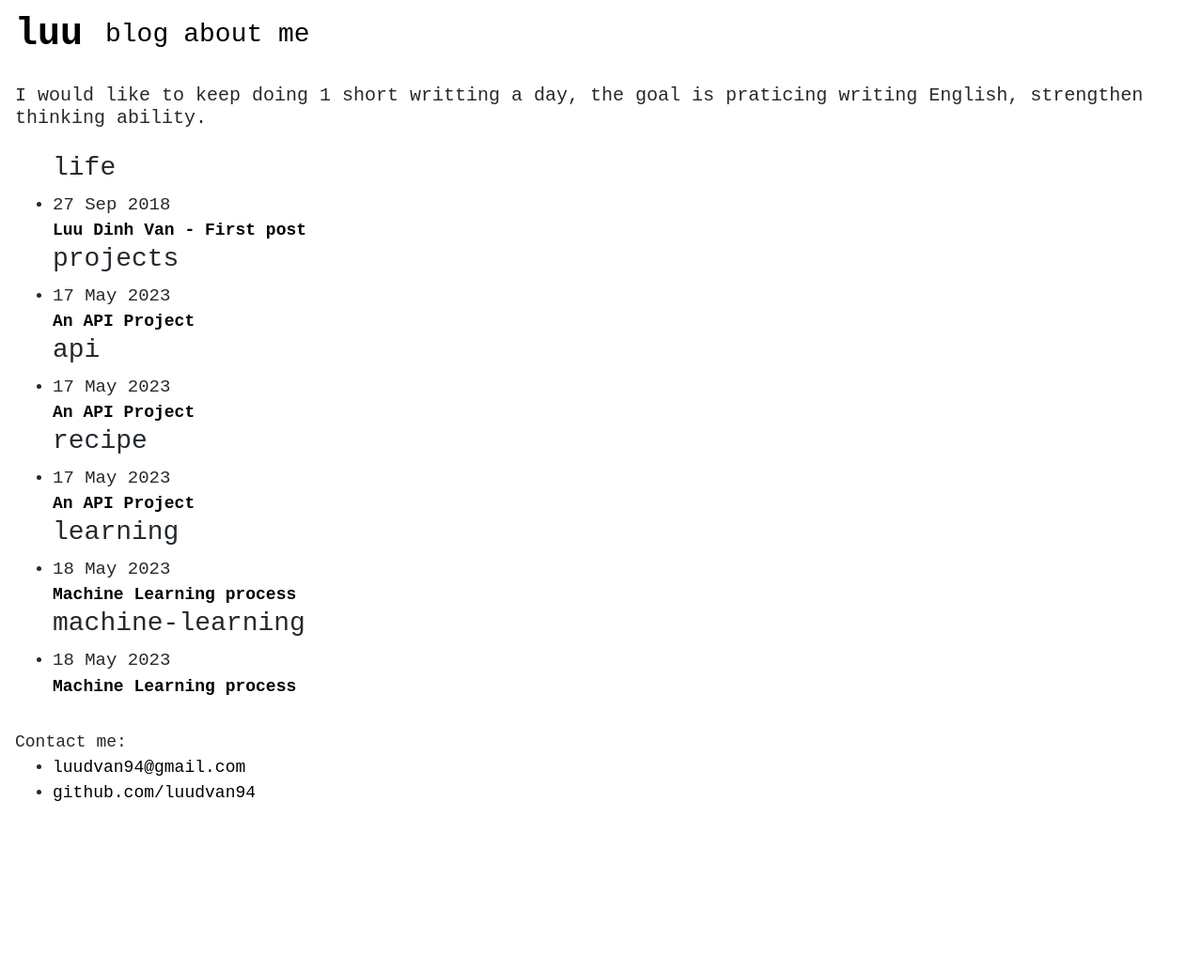
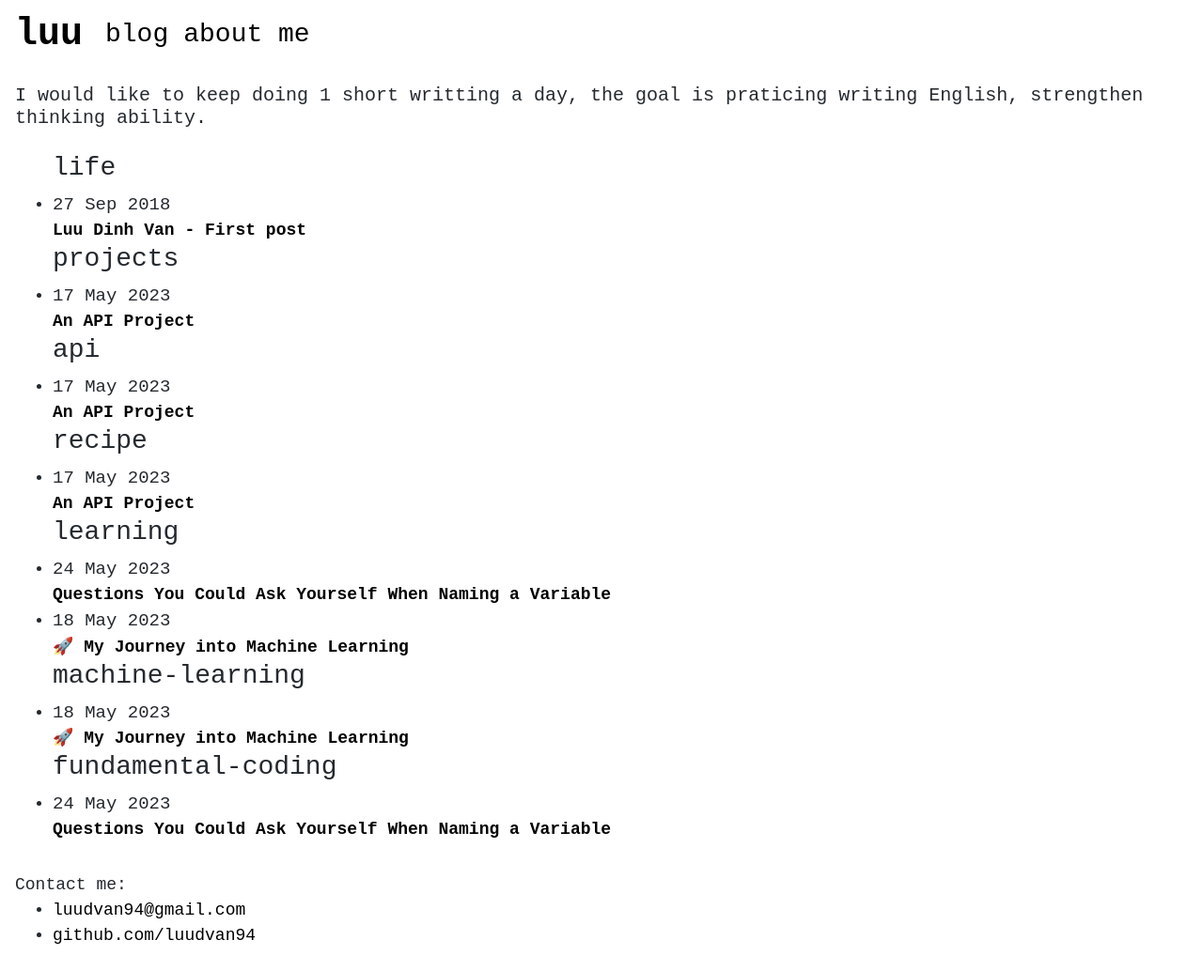
Before and after one commit to luudvan94/luudvan94.github.io, a Jekyll site: the page built from blog/index.html, in a window 1280 px wide. Shown: the whole page at 94% size. Built offline with Jekyll 4.4.1, drawn with Linux system fonts in a browser that asks for light colours; nearby versions of some CDN libraries; before the commit the page ends 900 px from its top, so only the background shows below that; some of the changed lines change nothing that is shown.

Commit message:
feat(blog): 2023-05-24 blog

```diff
--- a/_posts/2023-05-18-into-machine-learning-journey.md
+++ b/_posts/2023-05-18-into-machine-learning-journey.md
@@ -1,11 +1,9 @@
 ---
 layout: post
-title: "Machine Learning process"
+title: 🚀 My Journey into Machine Learning
 date: 2023-05-18
 tags: learning machine-learning
 ---
-
-# 🚀 My Journey into Machine Learning
 
 Hello everyone! Recently, I've embarked on a fascinating journey into the world of Machine Learning. In this blog, I want to share some of the essential concepts I've learned so far. So buckle up, and let's dive in! 🏊‍♀️
 
--- /dev/null
+++ b/_posts/2023-05-24-questions-you-could-ask-on-naming-variables.md
@@ -0,0 +1,33 @@
+---
+layout: post
+title: "Questions You Could Ask Yourself When Naming a Variable"
+date: 2023-05-24
+tags: learning fundamental-coding
+---
+
+When naming a variable, you can ask yourself the following questions to ensure the name is meaningful and clear:
+
+1. 🤔 **What does the variable represent?** Choose a name that accurately reflects the purpose or meaning of the variable.
+
+   - Bad example: `x` (doesn't provide any information about what the variable represents)
+   - Good example: `customerName` (clearly indicates that the variable stores the name of a customer)
+
+2. 💡 **What type of data does the variable hold?** Include the data type or use a descriptive term if it helps to clarify the purpose of the variable.
+
+   - Bad example: `value` (ambiguous and doesn't specify the type of value)
+   - Good example: `orderTotalAmount` (indicates that the variable stores the total amount of an order)
+
+3. 🎯 **Is there a more precise or specific term available?** Use specific terms when they accurately describe the purpose or role of the variable.
+
+   - Bad example: `variable1` (vague and doesn't convey any meaning)
+   - Good example: `maxTemperature` (clearly indicates that the variable represents the maximum temperature)
+
+4. 🌐 **Does the name provide enough context?** Ensure that the name provides sufficient context within the scope of its usage.
+
+   - Bad example: `state` (ambiguous when used alone without additional context)
+   - Good example: `addressState` (specifies that the variable represents the state within an address)
+
+5. 📝 **Is the name concise and readable?** Choose a name that is not excessively long but still conveys the intended meaning.
+
+   - Bad example: `thisVariableStoresTheCurrentYear` (too long and cumbersome)
+   - Good example: `currentYear` (clear and concise)
```
